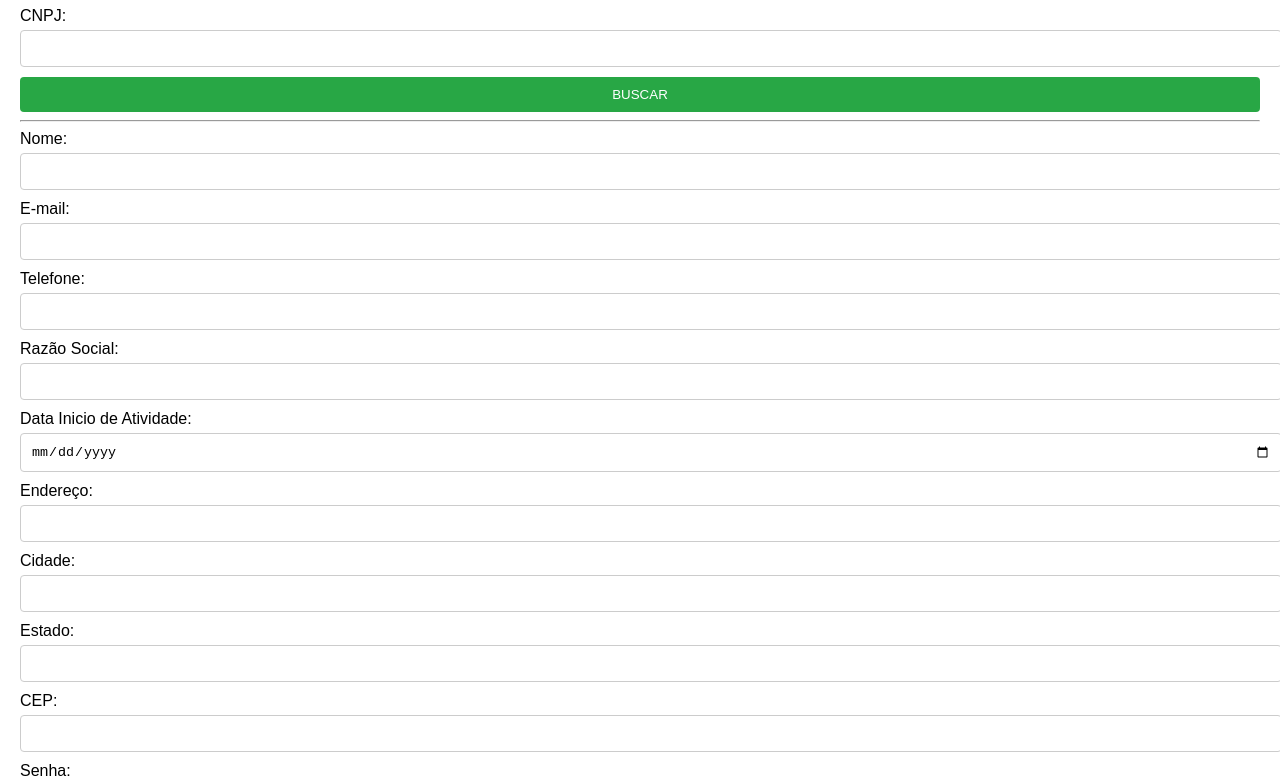
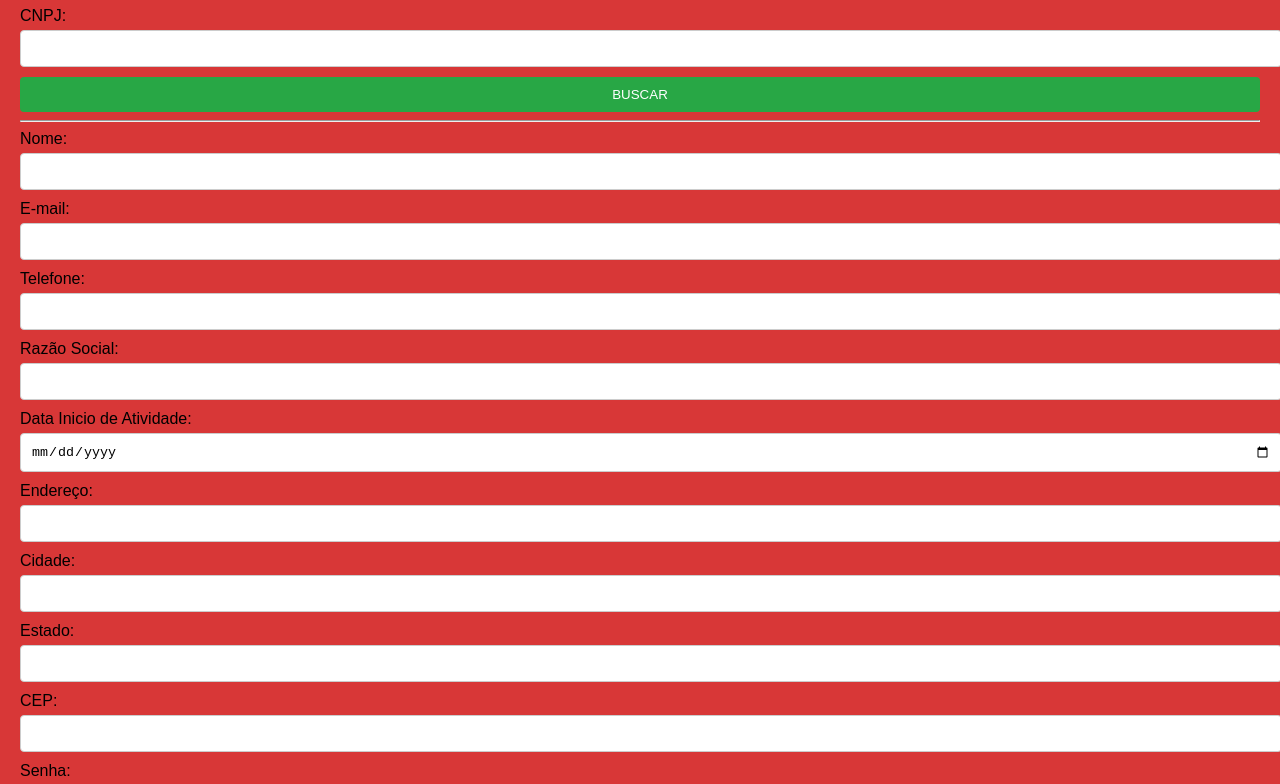
Before and after one commit to Joaomarcal10/primeirinho, a website: page index.html in a window 1280 px wide. Shown: the part 93-877 px from the top of the page. Drawn offline with nearby package versions, Linux system fonts and the light colour scheme.

Commit message:
alterado back do container

```diff
--- a/style.css
+++ b/style.css
@@ -10,7 +10,7 @@ body {
 }
 
 .container {
-    background: white;
+    background: rgb(216, 55, 55);
     padding: 20px;
     border-radius: 5px;
     box-shadow: 0 2px 10px rgba(0, 0, 0, 0.1);
```
